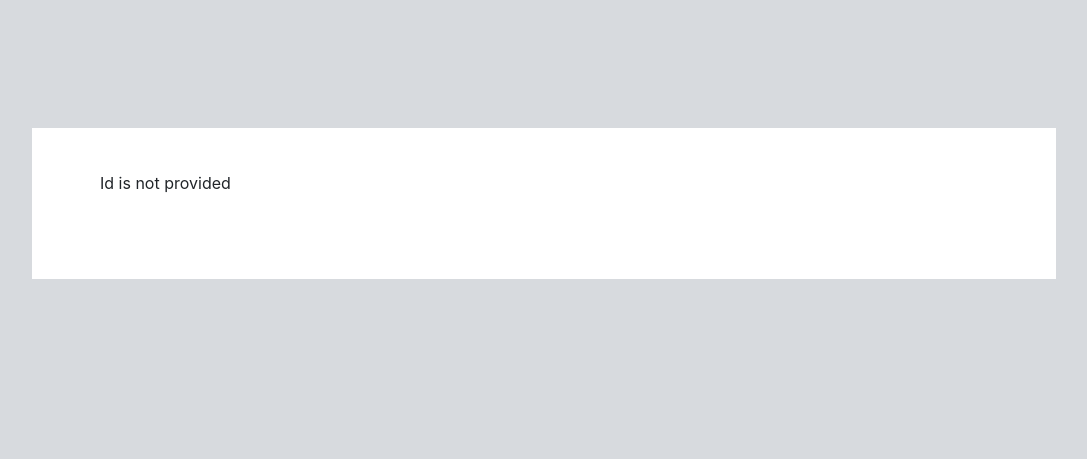
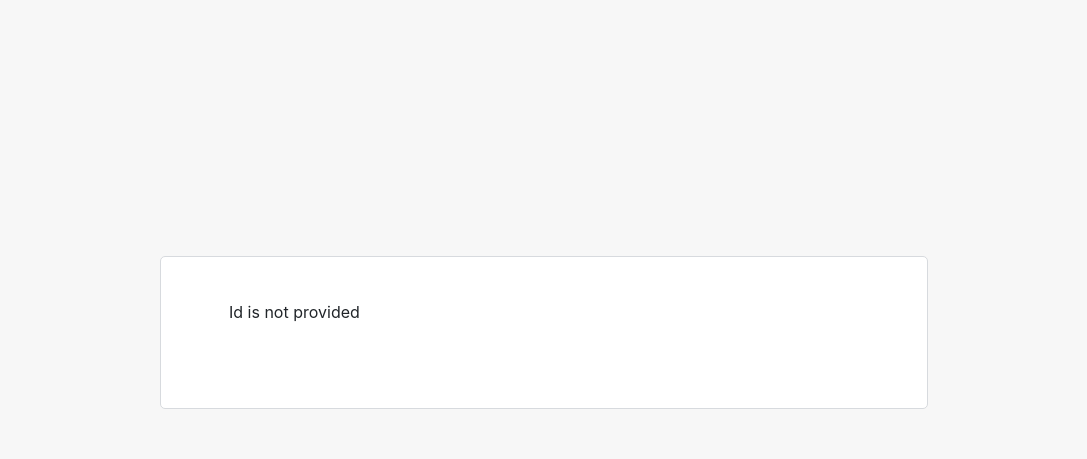
Before and after one commit to rashmimanandhar/video-transcript, an Angular app: page / in a window 1280 px wide. Shown: the top 459 px of the page, without its empty margins (96-1183 px from the left). Built offline with nearby package versions, Linux system fonts and the light colour scheme.

Commit message:
style: fix css according to design given

```diff
--- a/src/app/app.component.scss
+++ b/src/app/app.component.scss
@@ -2,7 +2,9 @@
   display: flex;
   background-color: white;
   padding:43px 32px 84px 68px;
-  margin: 10%;
+  margin: 20%;
+  border-radius: 5px;
+  border: 1px solid #D7DADE;
 }
 
 .meeting-title{
--- a/src/app/transcript/transcript.component.html
+++ b/src/app/transcript/transcript.component.html
@@ -6,7 +6,7 @@
       {{t.speaker}}
     </div>
     <div class="d-flex">
-      <div class="d-flex align-items-center"
+      <div class="d-flex align-items-end"
         *ngIf="(i === 0 && currentTimeStamp < t.time) || ((i>0 && currentTimeStamp > transcript[i-1].time) && (i < transcript.length && currentTimeStamp < transcript[i+1].time) && currentTimeStamp < t.time)">
         <span class="current-timestamp"></span>
 
--- a/src/app/transcript/transcript.component.scss
+++ b/src/app/transcript/transcript.component.scss
@@ -6,7 +6,7 @@
 
 .speech {
   background-color: #F7F7F7;
-  border-radius: 100px;
+  border-radius: 25px;
   font-size: 0.9375rem;
   padding: 8px 7px 8px 12px;
   margin: 1px;
@@ -34,5 +34,5 @@
   border-radius: 50%;
   display: inline-block;
   margin-left:-2em;
-
+  margin-bottom: 1px;
 }
--- a/src/styles.scss
+++ b/src/styles.scss
@@ -1,10 +1,10 @@
 /* You can add global styles to this file, and also import other style files */
 html, body{
-  background-color: #D7DADE ;
+  background-color: #f7f7f7 ;
   height: 100%;
   position: relative;
 }
-@media (min-width: 375px) and (max-width: 768px) {
+@media (min-width: 375px) and (max-width: 824px) {
   .center-box {
     margin: 0 !important;
   }
```
